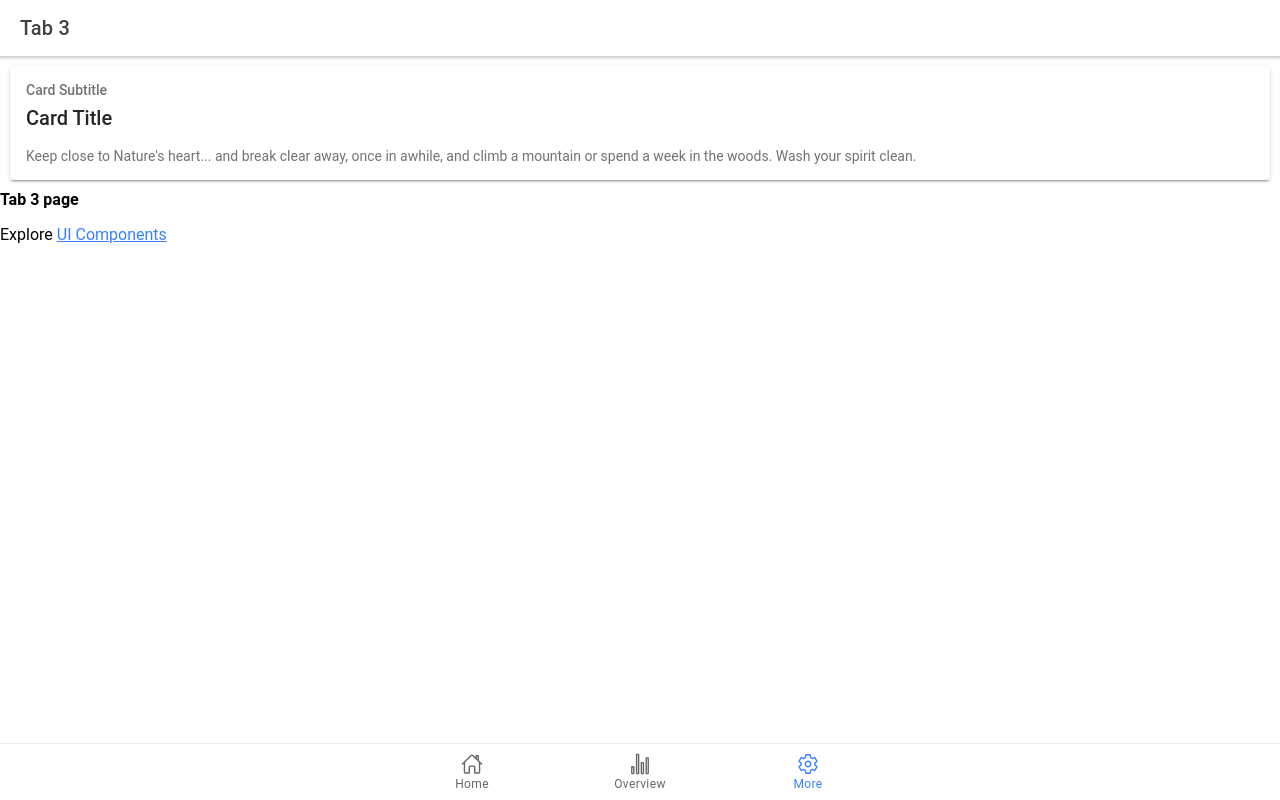
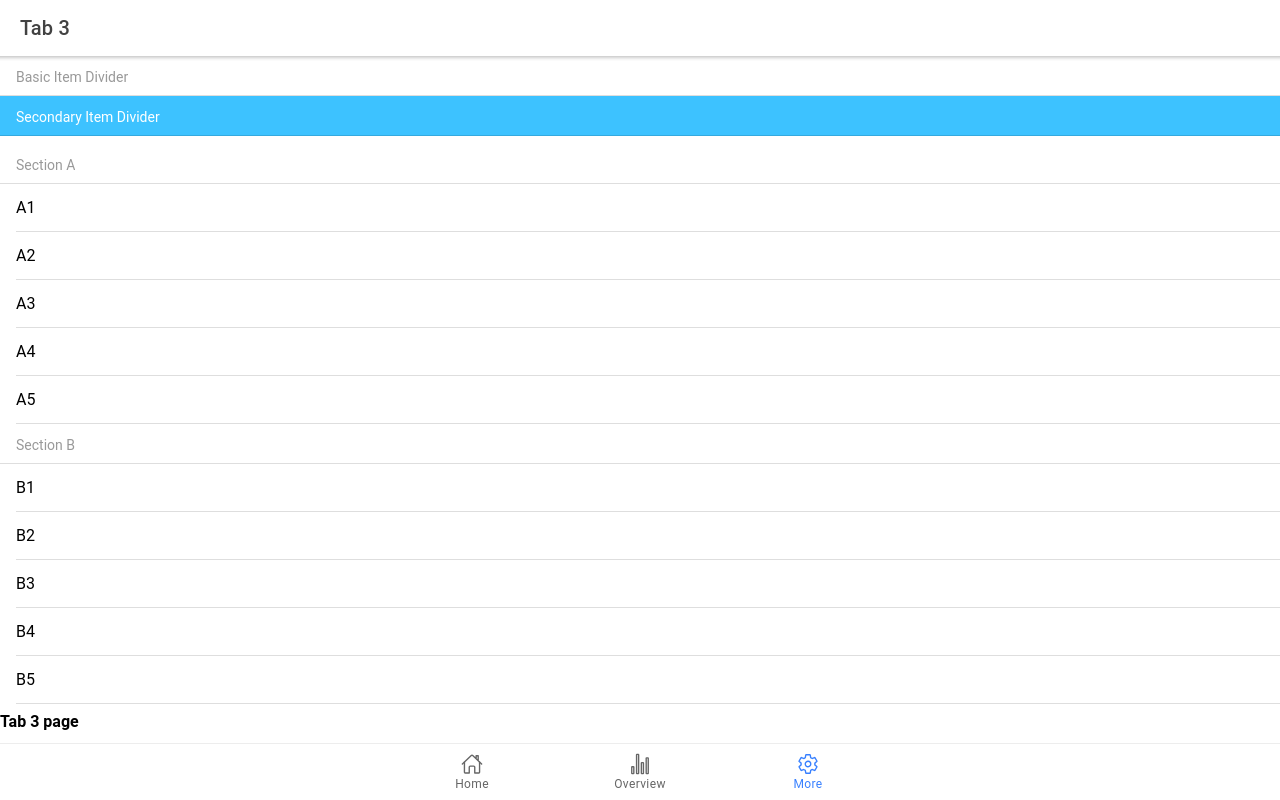
Before and after one commit to F-Ethan/MyPursuit, a React (Create React App) app: page /tab3 in a window 1280 px wide. Built offline with nearby package versions, Linux system fonts and the light colour scheme.

Commit message:
added in color block indicating sujested actions

```diff
--- a/src/components/ExploreContainer.tsx
+++ b/src/components/ExploreContainer.tsx
@@ -1,32 +1,83 @@
-import React from 'react';
-import { IonContent, IonHeader, IonPage, IonCard, IonCardHeader, IonCardSubtitle, IonCardTitle, IonCardContent } from '@ionic/react';
-import StockOverview from './StockOverview';
+import React from "react";
+import {
+  IonItemDivider,
+  IonLabel,
+  IonList,
+  IonItem,
+  IonContent,
+} from "@ionic/react";
+import StockOverview from "./StockOverview";
 
 interface ContainerProps {
   name: string;
 }
 
+const ExploreContainer: React.FC<ContainerProps> = ({ name }) => {
+  return (
+    <div className="container">
+      <IonItemDivider>
+        <IonLabel>Basic Item Divider</IonLabel>
+      </IonItemDivider>
 
-const ExploreContainer: React.FC<ContainerProps> = ({ name }) => {
-     return(
-      <div className="container">
-        <IonCard>
-          <IonCardHeader>
-            <IonCardSubtitle>Card Subtitle</IonCardSubtitle>
-            <IonCardTitle>Card Title</IonCardTitle>
-          </IonCardHeader>
+      <IonItemDivider color="secondary">
+        <IonLabel>Secondary Item Divider</IonLabel>
+      </IonItemDivider>
 
-          <IonCardContent>
-            Keep close to Nature's heart... and break clear away, once in awhile,
-            and climb a mountain or spend a week in the woods. Wash your spirit clean.
-      </IonCardContent>
-        </IonCard>
+      {/*-- Item Dividers in a List --*/}
+      <IonList>
+        <IonItemDivider>
+          <IonLabel>Section A</IonLabel>
+        </IonItemDivider>
+
+        <IonItem>
+          <IonLabel>A1</IonLabel>
+        </IonItem>
+        <IonItem>
+          <IonLabel>A2</IonLabel>
+        </IonItem>
+        <IonItem>
+          <IonLabel>A3</IonLabel>
+        </IonItem>
+        <IonItem>
+          <IonLabel>A4</IonLabel>
+        </IonItem>
+        <IonItem>
+          <IonLabel>A5</IonLabel>
+        </IonItem>
+
+        <IonItemDivider>
+          <IonLabel>Section B</IonLabel>
+        </IonItemDivider>
+
+        <IonItem>
+          <IonLabel>B1</IonLabel>
+        </IonItem>
+        <IonItem>
+          <IonLabel>B2</IonLabel>
+        </IonItem>
+        <IonItem>
+          <IonLabel>B3</IonLabel>
+        </IonItem>
+        <IonItem>
+          <IonLabel>B4</IonLabel>
+        </IonItem>
+        <IonItem>
+          <IonLabel>B5</IonLabel>
+        </IonItem>
+      </IonList>
       <strong>{name}</strong>
-      <p>Explore <a target="_blank" rel="noopener noreferrer" href="https://ionicframework.com/docs/components">UI Components</a></p>
+      <p>
+        Explore{" "}
+        <a
+          target="_blank"
+          rel="noopener noreferrer"
+          href="https://ionicframework.com/docs/components"
+        >
+          UI Components
+        </a>
+      </p>
     </div>
-
-    )
-
+  );
 };
 
 export default ExploreContainer;
--- a/src/components/StockOverview.tsx
+++ b/src/components/StockOverview.tsx
@@ -1,5 +1,5 @@
 import React from "react";
-import { IonItem, IonLabel, IonBadge } from "@ionic/react";
+import { IonItem, IonLabel, IonBadge, IonItemDivider } from "@ionic/react";
 import { shuffle, thumbsUpOutline, arrowUp, arrowDown } from "ionicons/icons";
 
 interface Props {
@@ -52,17 +52,41 @@ const StockOverview: React.FC<Props> = ({ stock, i }) => {
       : "0";
   }
 
+  // Deconstruct items for easy uses
+  let marketCap = stock.StockData.marketCap;
+  let marketOpen = stock.StockData.marketOpen;
+  let revenue = stock.StockData.revenue;
+  let toHighPrice = stock.userStockData.toHighPrice;
+  let highPrice = stock.userStockData.highPrice;
+  let lowPrice = stock.userStockData.lowPrice;
+  let toLowPrice = stock.userStockData.toLowPrice;
+  let action = "";
+
   // change the large numbers form the stock data into understanable numbers, eg 126B
-  let formattedMarketCap = nFormatter(stock.StockData.marketCap, 0);
-  let formattedRevenue = nFormatter(stock.StockData.revenue, 0);
+  let formattedMarketCap = nFormatter(marketCap, 0);
+  let formattedRevenue = nFormatter(revenue, 0);
+  if (marketOpen >= toHighPrice) {
+    action = "danger";
+  } else if (marketOpen >= highPrice) {
+    action = "warning";
+  } else if (marketOpen >= lowPrice) {
+    action = "success";
+  } else if (marketOpen >= toLowPrice) {
+    action = "secondary";
+  } else {
+    action = "";
+  }
 
   return (
     <div className="row" key={stock.StockData.symbol}>
       <IonItem>
+        <IonItem color={action}></IonItem>
+
         {/* <IonBadge color={stock.Color}> */}
-        <IonBadge>{formattedRevenue}</IonBadge>
+        {/* <IonBadge>{formattedRevenue}</IonBadge> */}
         {/* <ion-icon name="thumbs-up-sharp"></ion-icon> */}
         {/* <IonIcon icon={arrowUp} /> */}
+
         <IonLabel class="ion-margin-start"> {stock.StockData.symbol} </IonLabel>
         <IonItem slot="end">${formattedMarketCap}</IonItem>
       </IonItem>
--- a/src/pages/Tab2.tsx
+++ b/src/pages/Tab2.tsx
@@ -1,35 +1,14 @@
 import { useState, useEffect } from "react";
 import {
   IonContent,
-  IonHeader,
   IonPage,
-  IonTitle,
-  IonToolbar,
+  IonList,
+  IonItemDivider,
+  IonLabel,
 } from "@ionic/react";
-import ExploreContainer from "../components/ExploreContainer";
 import StockOverview from "../components/StockOverview";
 
 import "./Tab2.css";
-
-// let stockObject = {
-//   StockData: {
-//     symbol: stockData.symbol,
-//     marketOpen: stockData.regularMarketOpen,
-//     marketClose: stockData.regularMarketPreviousClose,
-//     sharesShort: stockData.sharesShort,
-//     totalCash: stockData.totalCash,
-//     marketCap: stockData.marketCap,
-//     revenue: stockData.revenue,
-//     dividendsPerShare: stockData.dividendsPerShare,
-//   },
-//   userStockData: {
-//     symbol: userStockData[0].symbol,
-//     toHighPrice: userStockData[0].toHighPrice,
-//     highPrice: userStockData[0].highPrice,
-//     lowPrice: userStockData[0].lowPrice,
-//     toLowPrice: userStockData[0].toLowPrice,
-//   },
-// };
 
 interface listItems {
   StockData: {
@@ -56,11 +35,6 @@ interface stockInfo extends Array<listItems> {}
 interface ContainerProps {
   name: string;
 }
-
-// let StockInfo: Array<string> = ['TSLA'
-// , 'ARKK', 'LMND', 'FUV', "FL","ETH-USD", "DJI", "GSPC", "CARG", "IXIC", "RH", "CLF", "ISPO", "ABBV", "XRP-USD", "SE", "CM.TO", "REGI", "X", "ALF", "JNJ", "ZOM", "BTE.TO", "MULN", "FCX", "NUE", "CYDY", "XRP-CAD", "NKE", "TAL", "LMT", "WTRH"
-// ];
-// let Stockssssss: Array<string> = ["TSLA", 'AMD', "FUV"]
 
 const Tab2: React.FC = () => {
   const [stockInfo, setstockInfo] = useState<any>([]);
@@ -100,24 +74,21 @@ const Tab2: React.FC = () => {
 
   return (
     <IonPage>
-      <IonHeader>
-        <IonToolbar>
-          <IonTitle>Overview</IonTitle>
-        </IonToolbar>
-      </IonHeader>
-      <IonContent fullscreen>
-        <IonHeader collapse="condense">
-          <IonToolbar>
-            <IonTitle size="large">Overview</IonTitle>
-          </IonToolbar>
-        </IonHeader>
-        <IonContent>
+      <IonContent>
+        <IonItemDivider>
+          <IonLabel>Actions</IonLabel>
+          <IonLabel class="ion-margin-start">Symbol</IonLabel>
+          <IonLabel slot="end" class="ion-margin-end">
+            Market Cap
+          </IonLabel>
+        </IonItemDivider>
+        <IonList>
           {/*-- Default Item --*/}
 
           {stockInfo.map((stock: any, i: number) => {
             return <StockOverview stock={stock} i={i} />;
           })}
-        </IonContent>
+        </IonList>
       </IonContent>
     </IonPage>
   );
```
